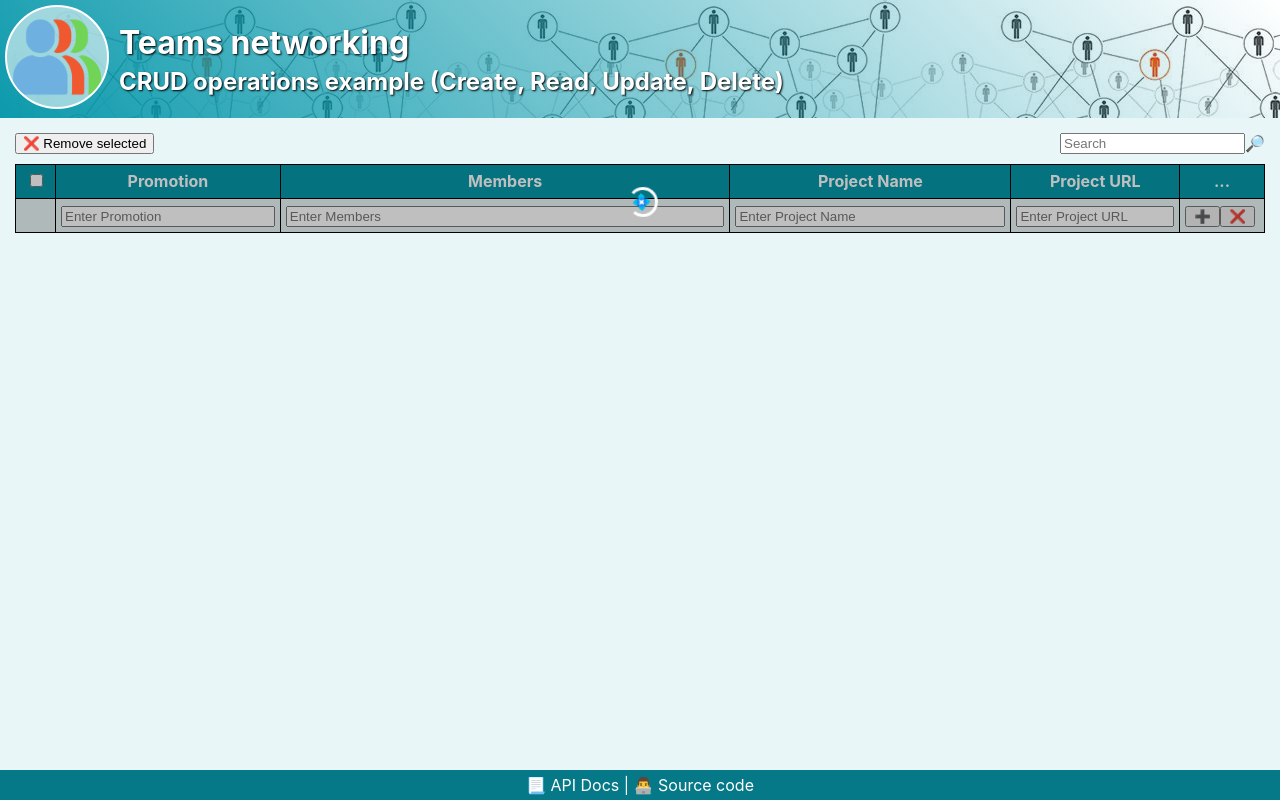
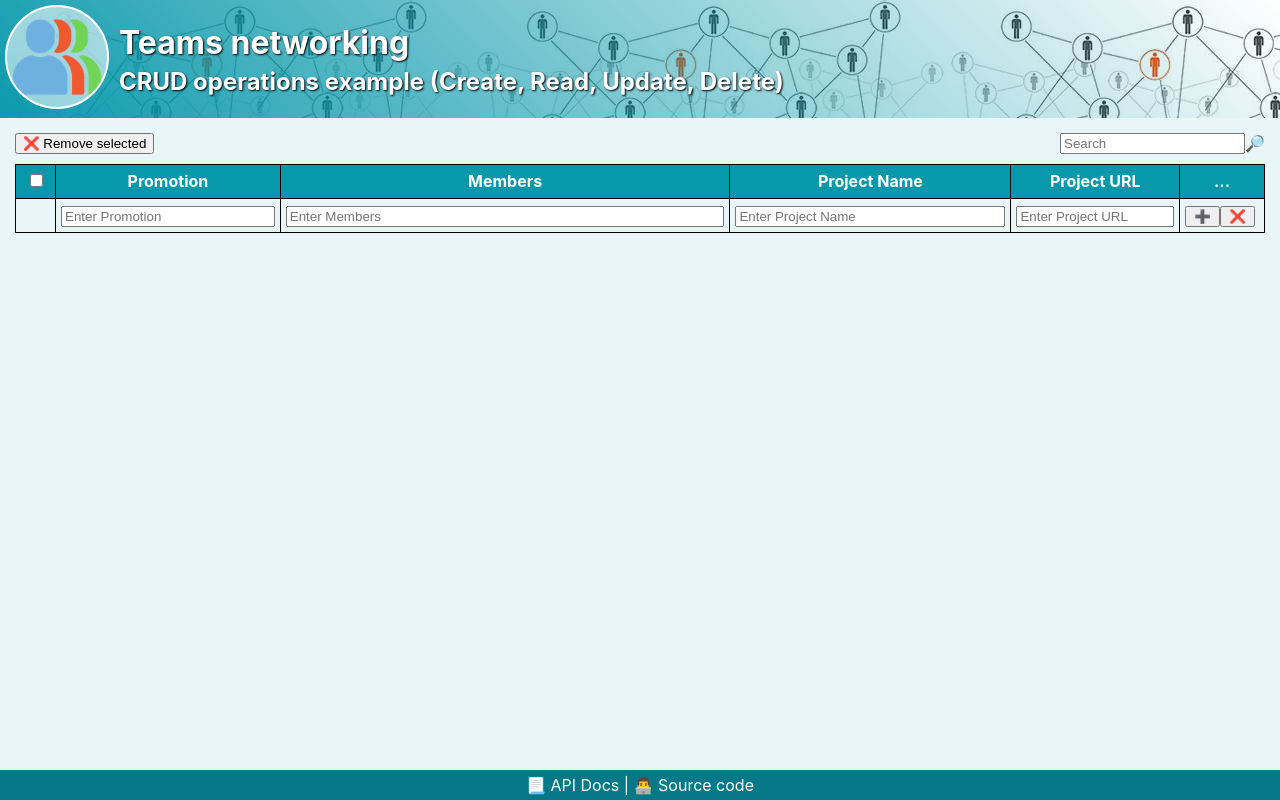
Before and after one commit to aimoldovan/teams-networking-react, a React (Create React App) app: page / in a window 1280 px wide. Built offline with nearby package versions, Linux system fonts and the light colour scheme.

Commit message:
convert TeamsTableWeapper to React.Component class

```diff
--- a/src/teams/TeamsTable.tsx
+++ b/src/teams/TeamsTable.tsx
@@ -1,3 +1,5 @@
+import React from "react";
+
 type Team = {
   id: string;
   promotion: string;
@@ -106,8 +108,30 @@ export function TeamsTable(props: Props) {
   );
 }
 
-export function TeamsTableWrapper() {
-  let teams: Team[] = []; // nu stiu de unde sa iau echipele
+type WrapperProps = {};
+type State = {
+  loading: boolean;
+};
 
-  return <TeamsTable loading={true} teams={teams} />;
+export class TeamsTableWrapper extends React.Component<WrapperProps, State> {
+  constructor(props) {
+    super(props);
+    this.state = {
+      loading: true
+    };
+  }
+
+  componentDidMount() {
+    setTimeout(() => {
+      // this.state.loading = false; // is read-only
+      this.setState({ loading: false });
+    }, 5000);
+  }
+
+  render() {
+    console.info("render", this.state.loading);
+    let teams: Team[] = []; // nu stiu de unde sa iau echipele
+
+    return <TeamsTable loading={this.state.loading} teams={teams} />;
+  }
 }
```
